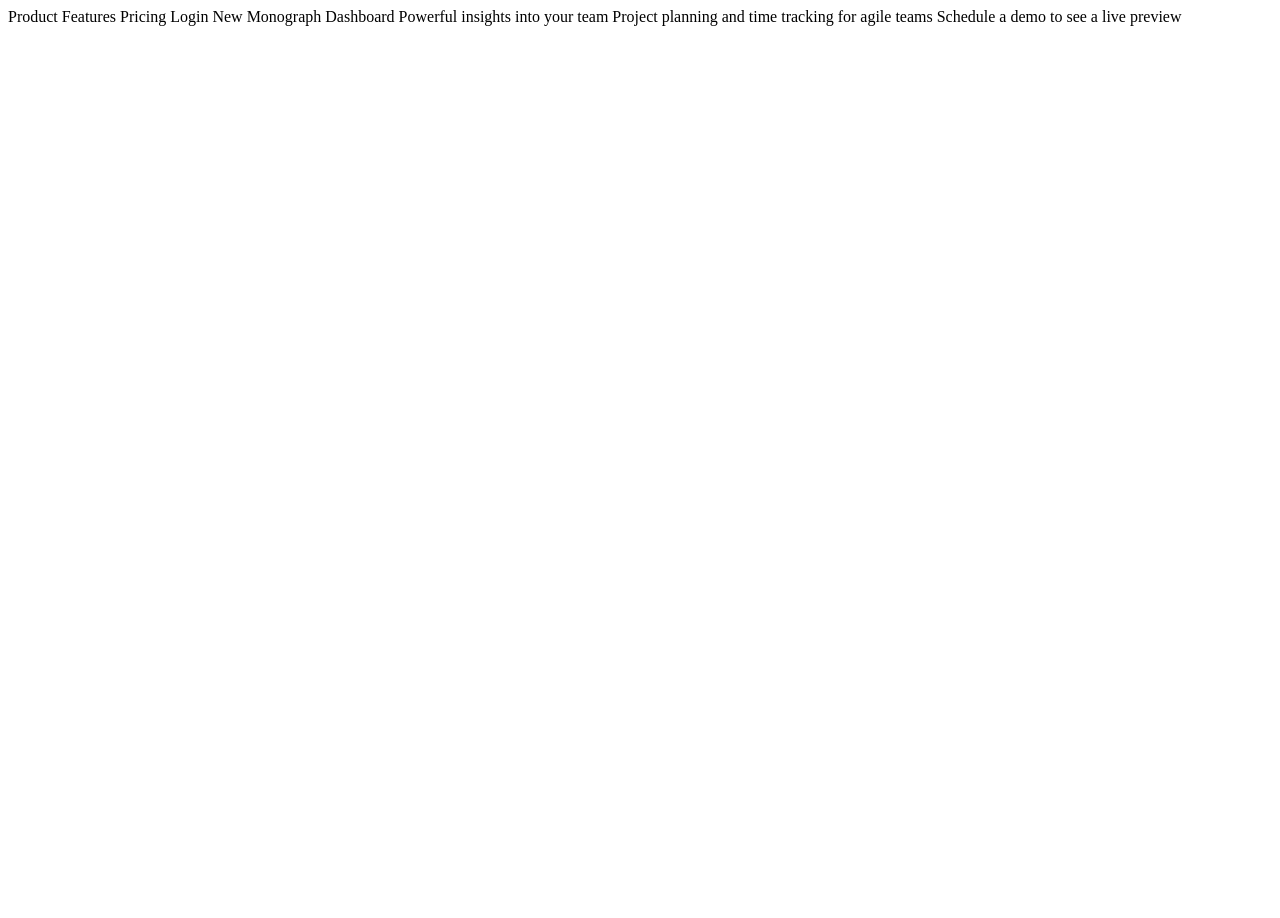
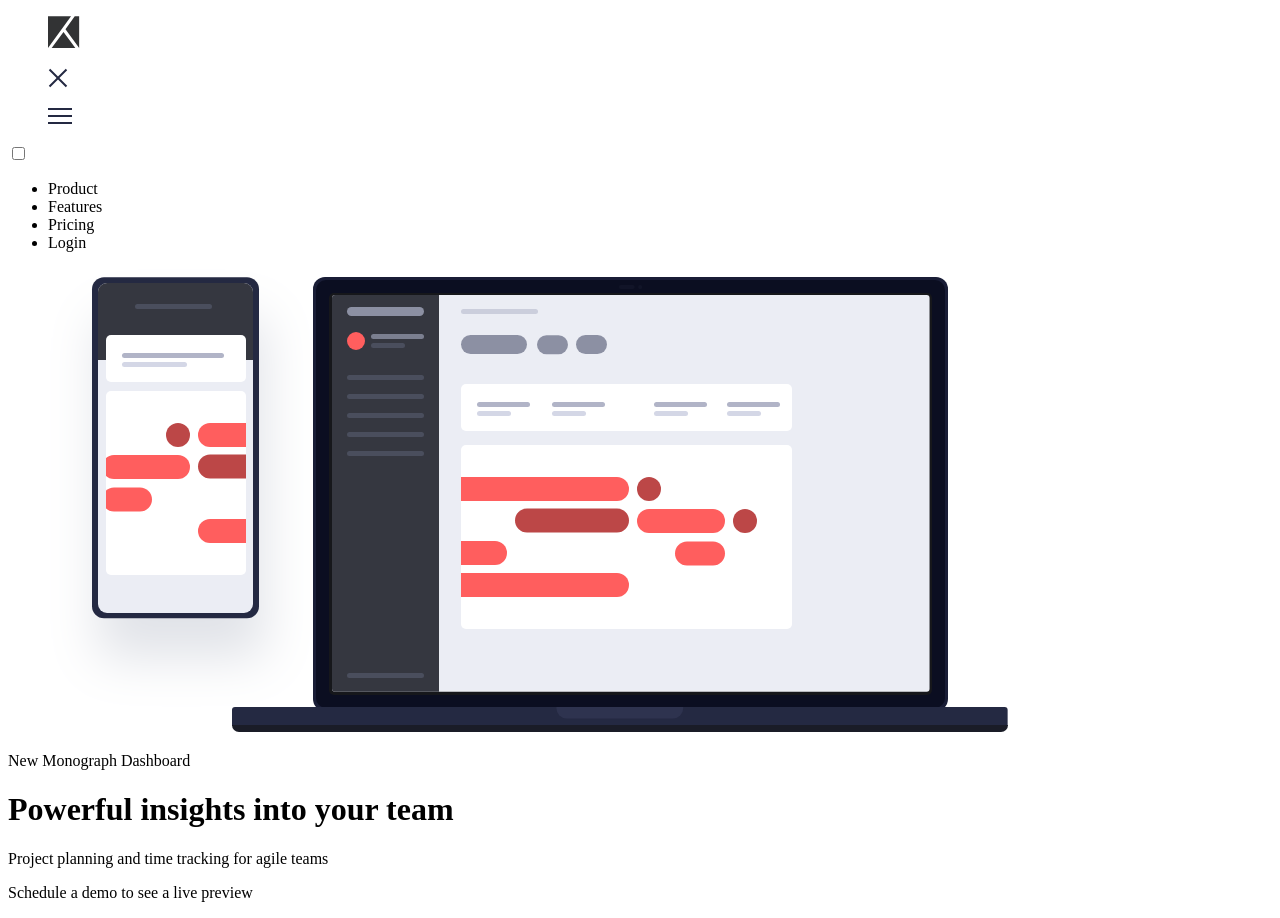
Before and after one commit to sisodiaa/frontend-mentor-project-tracking-intro-component, a plain HTML site: page index.html in a window 1280 px wide. Before the commit the page ends 800 px from the top, so only its background shows below. Drawn offline with Linux system fonts and the light colour scheme.

Commit message:
Create structue

```diff
--- a/index.html
+++ b/index.html
@@ -1,8 +1,10 @@
 <!DOCTYPE html>
 <html lang="en">
+
 <head>
   <meta charset="UTF-8">
-  <meta name="viewport" content="width=device-width, initial-scale=1.0"> <!-- displays site properly based on user's device -->
+  <meta name="viewport" content="width=device-width, initial-scale=1.0">
+  <!-- displays site properly based on user's device -->
 
   <link rel="icon" type="image/png" sizes="32x32" href="./images/favicon-32x32.png">
 
@@ -10,20 +12,54 @@
 
   <link rel="stylesheet" type="text/css" href="css/style.css" />
 </head>
+
 <body>
-  Product
-  Features
-  Pricing
-  Login
+  <nav>
+    <figure>
+      <img src="images/logo.svg" alt="Brand Logo">
+    </figure>
 
-  New
-  Monograph Dashboard
+    <div class="menu">
+      <label for="menuToggle">
+        <figure>
+          <img src="images/icon-close.svg" alt="Close">
+        </figure>
+        <figure>
+          <img src="images/icon-hamburger.svg" alt="Open">
+        </figure>
+      </label>
+      <input type="checkbox" id="menuToggle">
 
-  Powerful insights into your team
-  Project planning and time tracking for agile teams
+      <ul>
+        <li>Product</li>
+        <li>Features</li>
+        <li>Pricing</li>
+        <li>Login</li>
+      </ul>
+    </div>
+  </nav>
 
-  Schedule a demo
-  to see a live preview
+  <main>
+    <figure>
+      <img src="images/illustration-devices.svg" alt="Devices">
+    </figure>
+
+    <p class="lead">
+      <span class="pill">New</span>
+      <span class="product">Monograph Dashboard
+    </p>
+
+    <h1 class="heading">Powerful insights into your team</h1>
+
+    <section class="brief">
+      Project planning and time tracking for agile teams
+    </section>
+
+    <p class="cta">
+      <span class="button">Schedule a demo</span>
+      <span>to see a live preview</span>
+    </p>
+  </main>
 
   <footer>
     <p class="attribution">
@@ -32,4 +68,5 @@
     </p>
   </footer>
 </body>
+
 </html>
```
